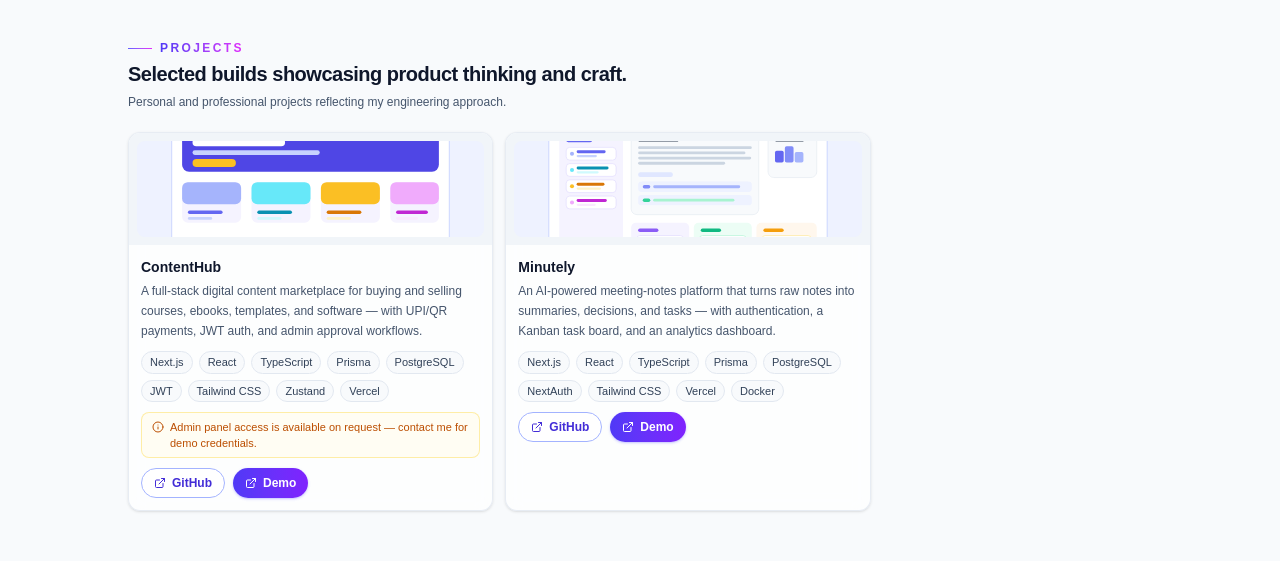
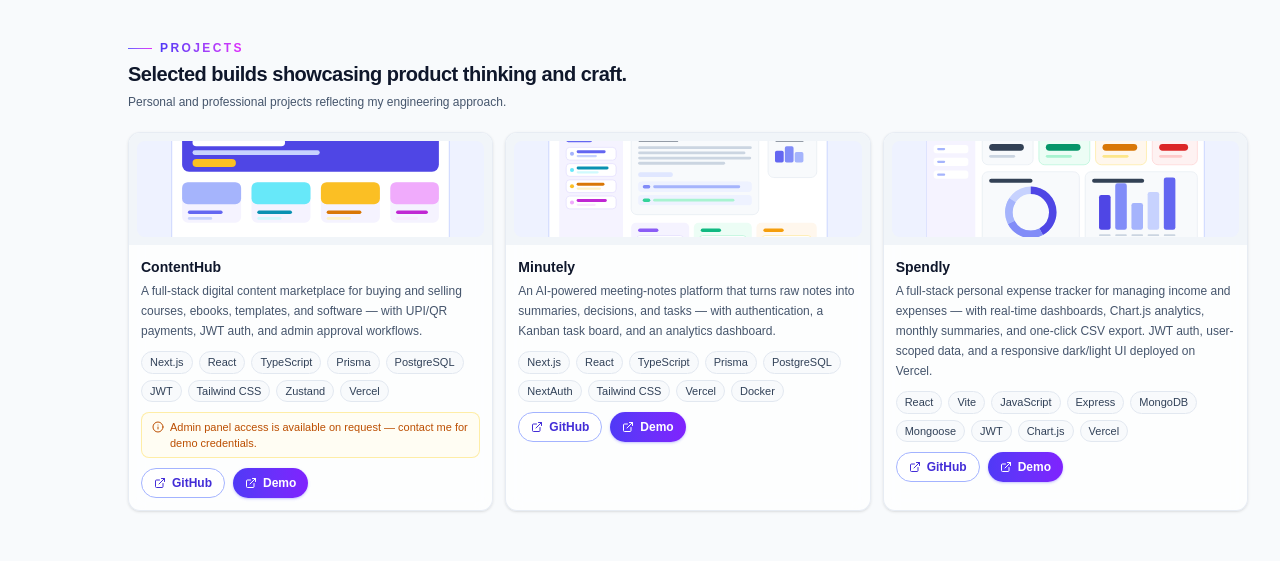
Before and after one commit to pragatipatil1428/pragatiportfolio, a Next.js app: page / in a window 1280 px wide. Shown: the part 1960-2521 px from the top of the page. Built offline with nearby package versions, Linux system fonts and the light colour scheme.

Commit message:
spendly project added

```diff
--- a/src/data/portfolio.ts
+++ b/src/data/portfolio.ts
@@ -118,6 +118,15 @@ export const projectItems: ProjectItem[] = [
     github: "https://github.com/pragatipatil1428/meetingnotes",
     demo: "https://meetingnotes-wheat.vercel.app/",
   },
+  {
+    title: "Spendly",
+    description:
+      "A full-stack personal expense tracker for managing income and expenses — with real-time dashboards, Chart.js analytics, monthly summaries, and one-click CSV export. JWT auth, user-scoped data, and a responsive dark/light UI deployed on Vercel.",
+    image: "/images/projects/spendly.svg",
+    tags: ["React", "Vite", "JavaScript", "Express", "MongoDB", "Mongoose", "JWT", "Chart.js", "Vercel"],
+    github: "https://github.com/pragatipatil1428/expensetracker",
+    demo: "https://expensetracker-nu-black.vercel.app/",
+  },
 ];
 
 export const certificationItems = [
```
Also changed, not shown: public/images/projects/spendly.svg (added).
